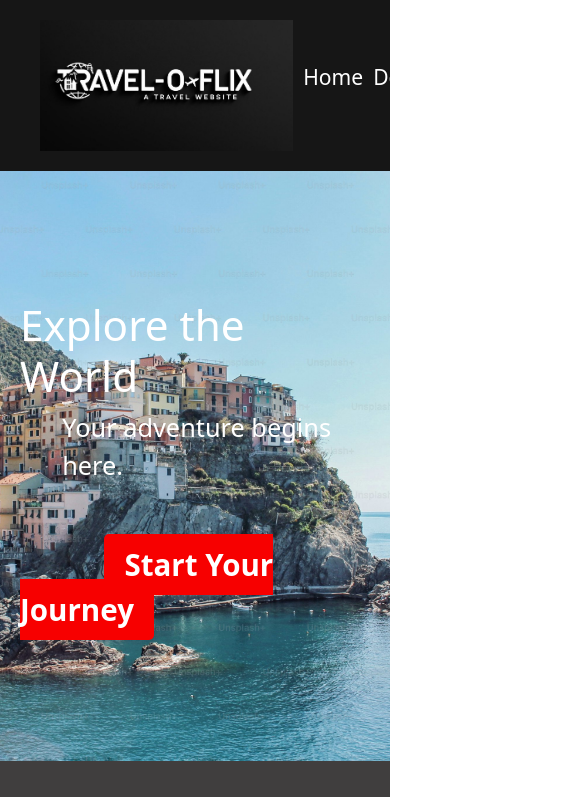
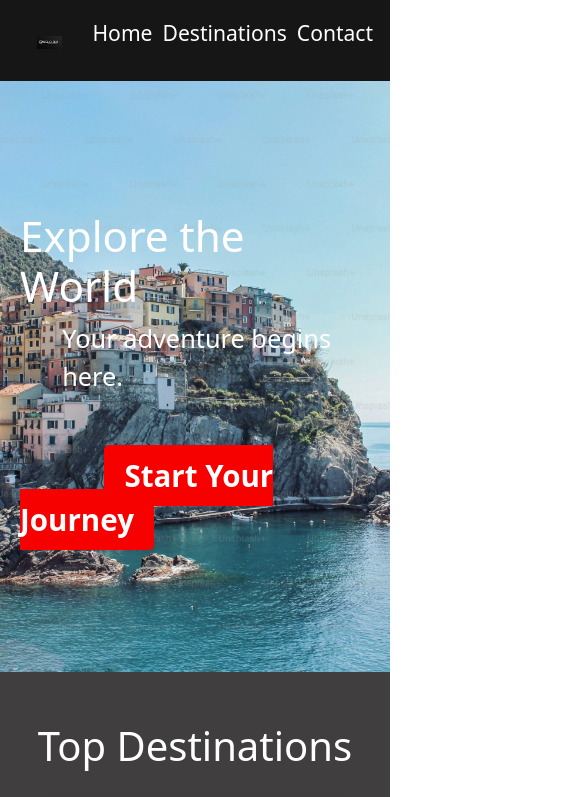
Before and after one commit to Riddhita-Chakraborty/travel-website, a plain HTML site: page index.html in a window 390 px wide. Shown: the top 797 px of the page, 584 px wide, since content can reach past the window. Drawn offline with nearby package versions, Linux system fonts and the light colour scheme.

Commit message:
styles.css

```diff
--- a/styles.css
+++ b/styles.css
@@ -1,12 +1,28 @@
+/* General Styles */
+* {
+    margin: 0;
+    padding: 0;
+    box-sizing: border-box;
+}
+
+body {
+    font-family: Arial, sans-serif;
+    overflow-x: hidden; /* Enable horizontal scrolling */
+    width: 100%;
+}
+
 /* Navbar Styles */
 header {
     background-color: #161616;
     color: white;
-    padding: 20px;
+    padding: 2vh;
     display: flex;
     justify-content: space-between;
     align-items: center;
     transition: all 0.3s ease;
+    width: 100%; /* Ensure navbar is not wider than the viewport */
+    box-sizing: border-box; /* Ensure padding doesn't cause overflow */
+    overflow-x: auto; /* Allow scrolling if needed */
 }
 
 header .logo img {
@@ -19,6 +35,7 @@ header nav ul {
     list-style-type: none;
     display: flex;
     padding-left: 0;
+    white-space: nowrap;
 }
 
 header nav ul li {
@@ -484,8 +501,13 @@ header nav ul li:hover {
         font-size: 3.5vh;
     }
 
+
+    header nav ul {
+        flex-wrap: nowrap; /* Ensure the nav list doesn't wrap */
+        overflow-x: auto; /* Enable horizontal scrolling if needed */
+    }
     header .logo img {
-        width: 30vh; /* Adjust logo size for mobile */
+        width: 3vh; /* Adjust logo size for mobile */
     }
 
     header nav ul li a {
@@ -538,7 +560,8 @@ header nav ul li:hover {
 
     .cta-btn {
         font-size: 3vh;
-        padding: 8px 16px;
+        padding: 8px 1px;
+        margin-left: 10vh;
     }
 
     header nav ul li a {
```
